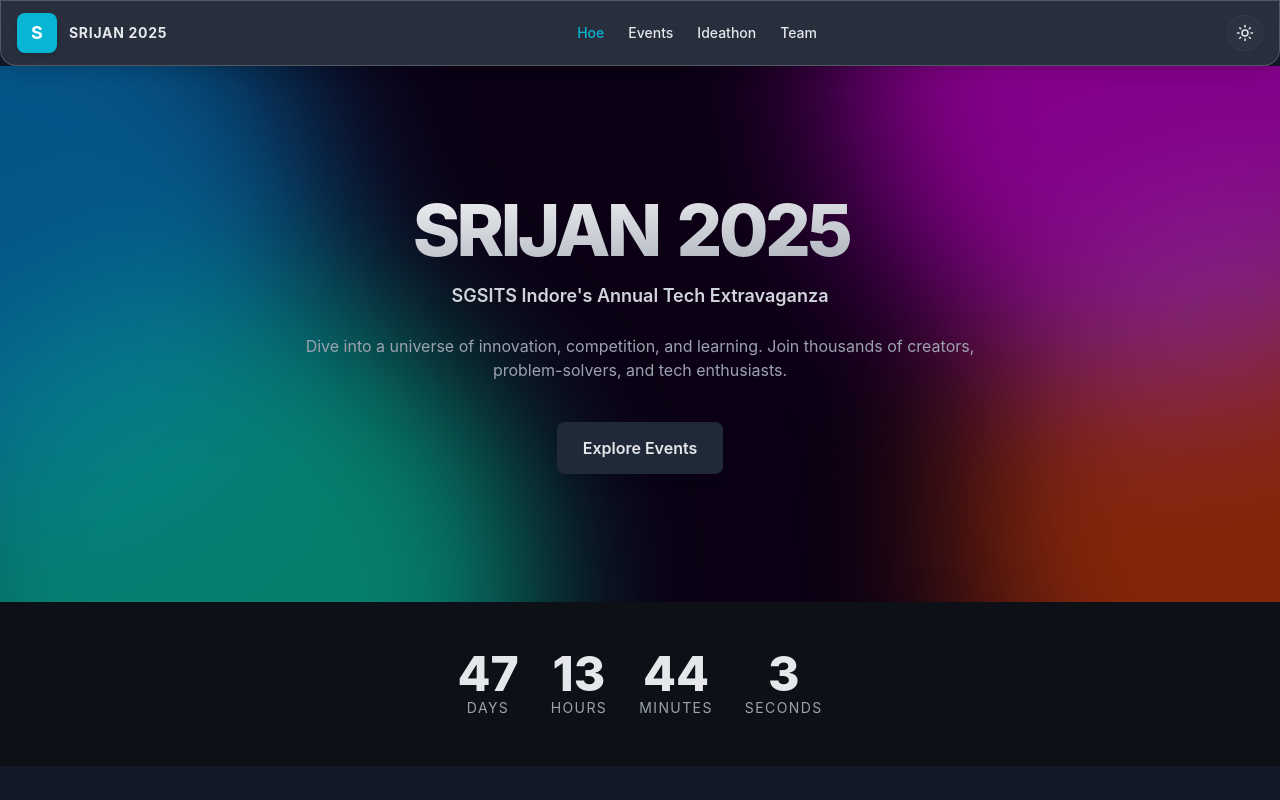
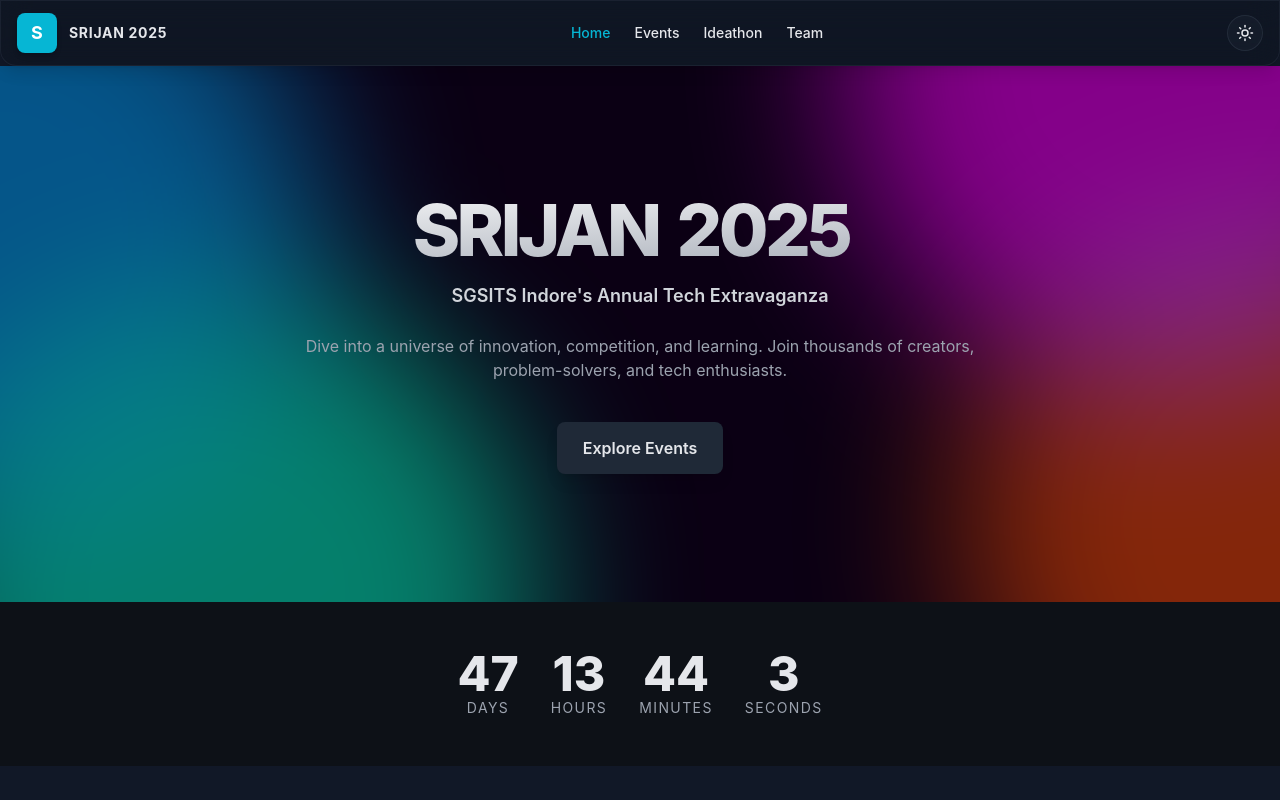
Before and after one commit to RajvirGautam/techfest, a React (Vite) app: page / in a window 1280 px wide. Shown: the top 800 px of the page. Built offline with nearby package versions, Linux system fonts and the light colour scheme.

Commit message:
navbar glassy black

```diff
--- a/src/components/Navbar.jsx
+++ b/src/components/Navbar.jsx
@@ -16,7 +16,7 @@
       {/* Desktop Navbar */}
       <header className="hidden md:flex sticky top-0 z-50">
         <div className="max-w-7xl mx-auto px-4 py-3 flex items-center justify-between w-full
-          bg-white/30 dark:bg-white/10 backdrop-blur-lg border border-white/20
+          bg-white/20 dark:bg-dark-bg/20 backdrop-blur-lg border border-white/30 dark:border-gray-700/30
           shadow-lg rounded-b-2xl">
 
           {/* Logo */}
@@ -29,7 +29,7 @@
 
           {/* Nav Links */}
           <nav className="flex gap-6 items-center text-sm font-medium">
-            <NavLink to="/" className={linkClass}>Hoe</NavLink>
+            <NavLink to="/" className={linkClass}>Home</NavLink>
             <NavLink to="/events" className={linkClass}>Events</NavLink>
             <NavLink to="/ideathon" className={linkClass}>Ideathon</NavLink>
             <NavLink to="/team" className={linkClass}>Team</NavLink>
```
